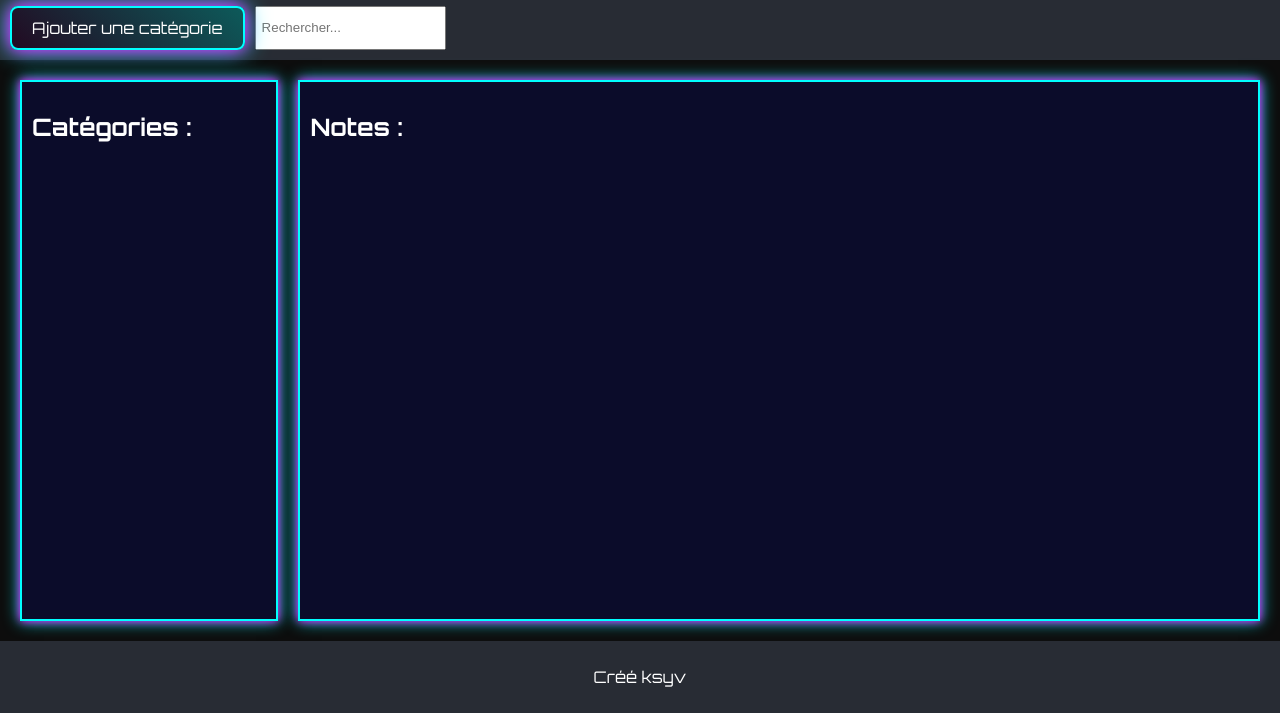
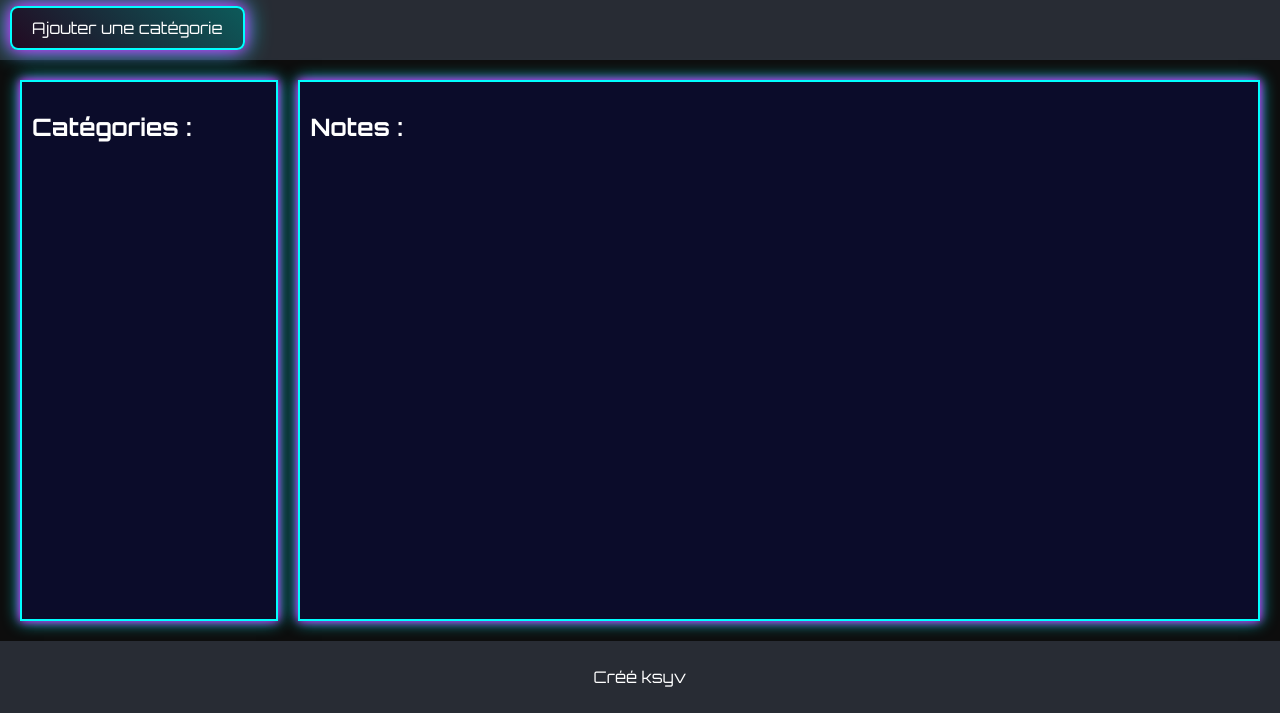
Before and after one commit to ksyv/cheatsheet-platform, a website: page public/index.html in a window 1280 px wide. Shown: the part 87-800 px from the top of the page. Drawn offline with Linux system fonts and the light colour scheme; no server answers.

Commit message:
Suppression de la barre de recherche inutile

```diff
--- a/public/index.html
+++ b/public/index.html
@@ -13,7 +13,6 @@
             <h1>Cheat Sheet Plateform</h1>
             <nav>
                 <button id="add-category">Ajouter une catégorie</button>
-                <input id="search-bar" type="text" placeholder="Rechercher...">
             </nav>
         </header>
         <main>
```
